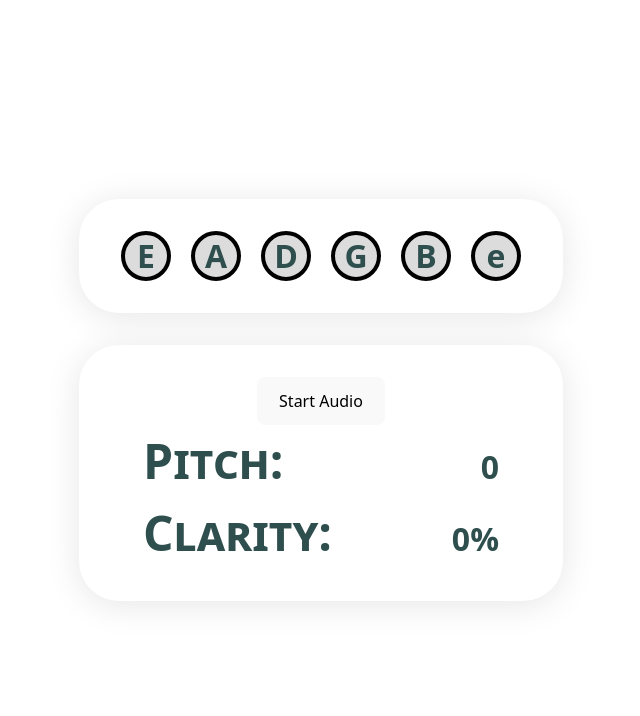
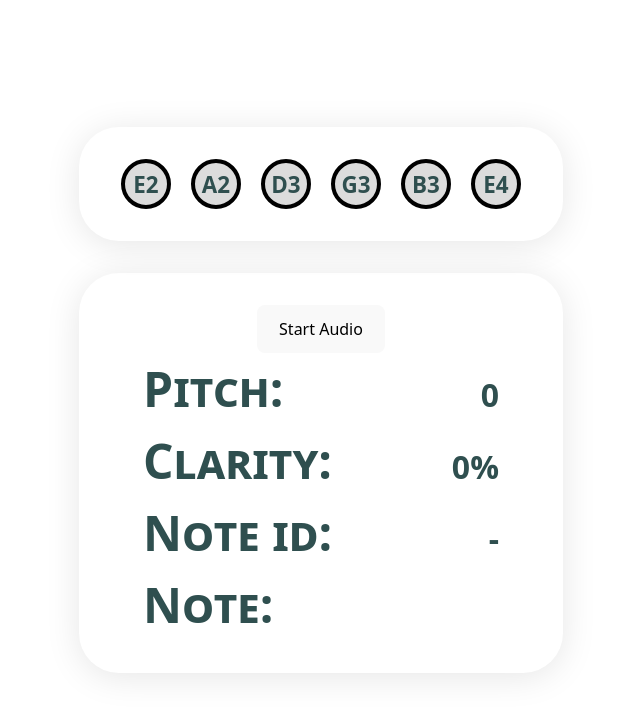
Before and after one commit to Vendorf/guitar-tuner, a React (Vite) app: page / in a window 1280 px wide. Shown: the top 716 px of the page, without its empty margins (319-959 px from the left). Built offline with nearby package versions, Linux system fonts and the light colour scheme.

Commit message:
Pitch detection

```diff
--- a/src/App.jsx
+++ b/src/App.jsx
@@ -4,7 +4,7 @@ import viteLogo from '/vite.svg'
 import './App.css'
 import { AudioProvider } from './context/AudioContext'
 import PitchDisplay from './components/PitchDisplay'
-import Tuner from './components/Tuner/Tuner'
+import TunerDisplay from './components/Tuner/TunerDisplay'
 
 function App() {
   const [count, setCount] = useState(0)
@@ -40,7 +40,7 @@ function App() {
    return (
     <>
       <AudioProvider>
-        <Tuner></Tuner>
+        <TunerDisplay></TunerDisplay>
         <PitchDisplay></PitchDisplay>
       </AudioProvider>
     </>
--- a/src/components/PitchDisplay.jsx
+++ b/src/components/PitchDisplay.jsx
@@ -1,9 +1,13 @@
 import { useAudio } from "../context/AudioContext"
+import { getNearestNoteFromFrequency, TEMP_STORAGE } from "../utilities/tuner"
 import './PitchDisplay.css'
 
 const PitchDisplay = () => {
 
     const { pitch, clarity, started, startAudio, stopAudio, killAudio } = useAudio()
+
+    const note_id = pitch > 0 ? getNearestNoteFromFrequency(pitch) : "-"
+    const note = TEMP_STORAGE.notes[note_id]?.fullName ?? ""
 
 
     return (
@@ -17,6 +21,13 @@ const PitchDisplay = () => {
             <div className="pitch-wrapper">
                 <div className="pitch-label">Clarity:</div> <div className="pitch-value">{Math.round(clarity * 100)}%</div>
             </div>
+            <div className="pitch-wrapper">
+                <div className="pitch-label">Note id:</div> <div className="pitch-value">{note_id}</div>
+            </div>
+            <div className="pitch-wrapper">
+                <div className="pitch-label">Note:</div> <div className="pitch-value">{note}</div>
+            </div>
+
         </div>
     )
 }
--- a/src/components/Tuner/Tuner.jsx
+++ /dev/null
@@ -1,36 +0,0 @@
-
-import './Tuner.css'
-
-const Tuner = () => {
-
-    // Here compute all shit for tuning?
-    // Alternatively can make a TuningContext that uses the AudioContext.... idk
-    // that would do all the logic for figuring out nearest string, etc, then can use that
-    // in Tuner and pass down or whatever to render
-
-    const toggleThing = (e) => {
-        console.log(e)
-    }
-
-    const strings = [
-        { freq: 110, name: "E" },
-        { freq: 110, name: "A" },
-        { freq: 110, name: "D" },
-        { freq: 110, name: "G" },
-        { freq: 110, name: "B" },
-        { freq: 110, name: "e" },
-    ]
-
-    return (
-        <>
-            <div className='tuner-wrapper card'>
-                {strings.map((s) =>
-                    <div className='tuner-peg'>{s.name}</div>)
-                }
-            </div>
-        </>
-    )
-
-}
-
-export default Tuner
--- a/src/components/Tuner/Tuner.css
+++ b/src/components/Tuner/TunerDisplay.css
@@ -5,7 +5,7 @@
 
 .tuner-peg {
     color: darkslategray;
-    font-size: 2rem;
+    font-size: 1.4rem;
     font-weight: bold;
 
     /* TODO: make this better */
--- /dev/null
+++ b/src/components/Tuner/TunerDisplay.jsx
@@ -0,0 +1,36 @@
+
+import { TUNINGS } from '../../utilities/tuner'
+import './TunerDisplay.css'
+
+const TunerDisplay = () => {
+
+    // Here compute all shit for tuning?
+    // Alternatively can make a TuningContext that uses the AudioContext.... idk
+    // that would do all the logic for figuring out nearest string, etc, then can use that
+    // in Tuner and pass down or whatever to render
+
+    // const strings = [
+    //     { freq: 110, name: "E" },
+    //     { freq: 110, name: "A" },
+    //     { freq: 110, name: "D" },
+    //     { freq: 110, name: "G" },
+    //     { freq: 110, name: "B" },
+    //     { freq: 110, name: "e" },
+    // ]
+    //TODO replace and use key='' in mapping
+
+    const strings = TUNINGS['standard'].strings
+
+    return (
+        <>
+            <div className='tuner-wrapper card'>
+                {strings.map((s) =>
+                    <div className='tuner-peg'>{s}</div>)
+                }
+            </div>
+        </>
+    )
+
+}
+
+export default TunerDisplay
--- a/src/context/AudioContext.jsx
+++ b/src/context/AudioContext.jsx
@@ -71,7 +71,7 @@ const AudioProvider = ({ children }) => {
         if((detClarity >= MIN_CLARITY) && (detPitch >= MIN_FREQ)) {
             setPitch(detPitch)
             setClarity(detClarity)
-            console.log(detPitch, detClarity)
+            // console.log(detPitch, detClarity)
         }
 
         // Keep updating
--- /dev/null
+++ b/src/utilities/tuner.jsx
@@ -0,0 +1,102 @@
+// See https://en.wikipedia.org/wiki/Scientific_pitch_notation
+
+// TODO: if wanna be able to do different scales and shit in the future, would need to be able to change from A4
+// as the center; would just need to be able to select which note wanna do and then adjust accordingly
+// also tho different math prolly based on scale size, equal temperament, etc; would prolly just store
+// scale info in some global including conversion functions and just have a 'selected scale' object and reference
+// that to call conversion funcs etc
+const A4_ID = 69
+const A4_FREQ = 440 // set by user
+
+const MIN_OCTAVE = -1 // This aligns with MIDI which has note 0 as C-1
+const MAX_OCTAVE = 9
+// const SCALE = ['A', "A♯", 'B', 'C', 'C♯', 'D', 'D♯', 'E', 'F', 'F♯', 'G', 'G♯'];
+const SCALE = ['C', 'C♯/D♭', 'D', 'D♯/E♭', 'E', 'F', 'F♯/G♭', 'G', 'G♯/A♭', 'A', "A♯/B♭", 'B']
+
+const TUNINGS = {
+    'standard': {
+        strings: ['E2', 'A2', 'D3', 'G3', 'B3', 'E4']
+    },
+    'drop-d': {
+        //TODO
+    }
+}
+
+const TEMP_STORAGE = {}
+
+//TODO: group all above into some sort of global single store object so can edit the values and shit
+// and also store notes inside of it etc
+// but then really move into a context ig so we get proper state updates too.....
+
+const initTunings = () => {
+    Object.values(TUNINGS).forEach((tuning) => {
+        tuning.strings_ids = tuning.strings?.map(note => stringFullNameToId(note))
+    })
+}
+
+const stringFullNameToId = (fullname) => {
+    // Grab octave off end
+
+    // Replace # with ♯
+
+    // Find index in scale
+
+    // Compute index in all octaves
+
+    return 0
+}
+
+//const SCALES = {} //TODO
+
+//TODO: utility
+const generateNotes = () => {
+    const notes = [];
+
+    for (let i = 0; i <= (MAX_OCTAVE - MIN_OCTAVE + 1); i++) {
+        const octaveNotes = SCALE.map((n, j) => {
+            return {
+                id: (i * SCALE.length) + j, // index
+                name: n,
+                octave: i,
+                fullName: `${n}${MIN_OCTAVE + i}`
+                // freq: TODO
+            };
+        });
+
+        // Append all
+        notes.push(...octaveNotes)
+    }
+
+    console.log(notes)
+
+    return notes
+};
+const computeNoteFrequency = (note, notes) => {
+    // F = F_A4 * 2^(n-A4)/12
+    // therefore    note>A4 will be mult (higher freq)
+    //              note<A4 will be div (lower freq)
+    //              note=A4 will be *1 --> A4
+    return A4_FREQ * Math.pow(2, (note - A4_ID) / 12)
+}
+
+const getNearestNoteFromFrequency = (freq) => {
+    // n = 12 * log_2(F/F_A4) + A4
+    // return 12 * Math.log2(freq / A4_FREQ) + A4_ID
+    return Math.round(12 * Math.log2(freq / A4_FREQ) + A4_ID)
+}
+
+const recomputeFrequencies = (notes) => {
+    notes.forEach((n) => {
+        n.frequency = computeNoteFrequency(n.id, notes)
+    })
+}
+
+//TODO this kidna sucks have to run explicitly, maybe can construct better idk
+initTunings()
+TEMP_STORAGE.notes = generateNotes()
+recomputeFrequencies(TEMP_STORAGE.notes)
+
+export {
+    generateNotes, computeNoteFrequency, recomputeFrequencies, getNearestNoteFromFrequency,
+    TUNINGS, A4_FREQ, A4_ID, MIN_OCTAVE, MAX_OCTAVE, SCALE, TEMP_STORAGE
+}
```
Also changed, not shown: 1 other file (tests, documents, lock files or other folders).
